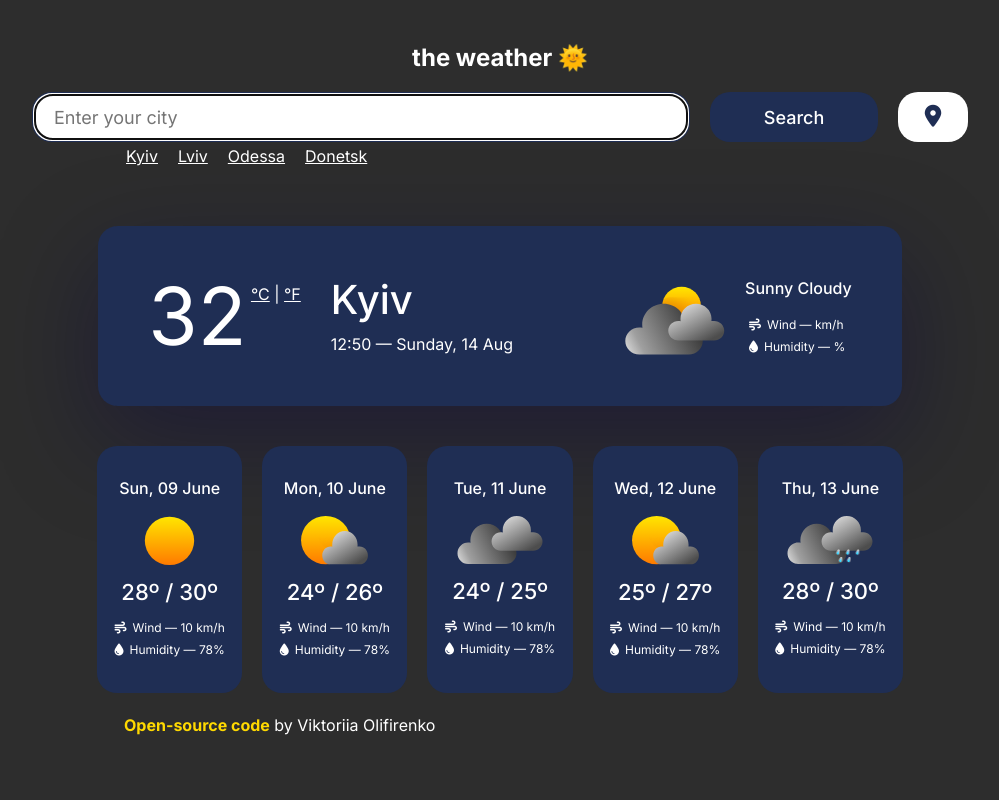
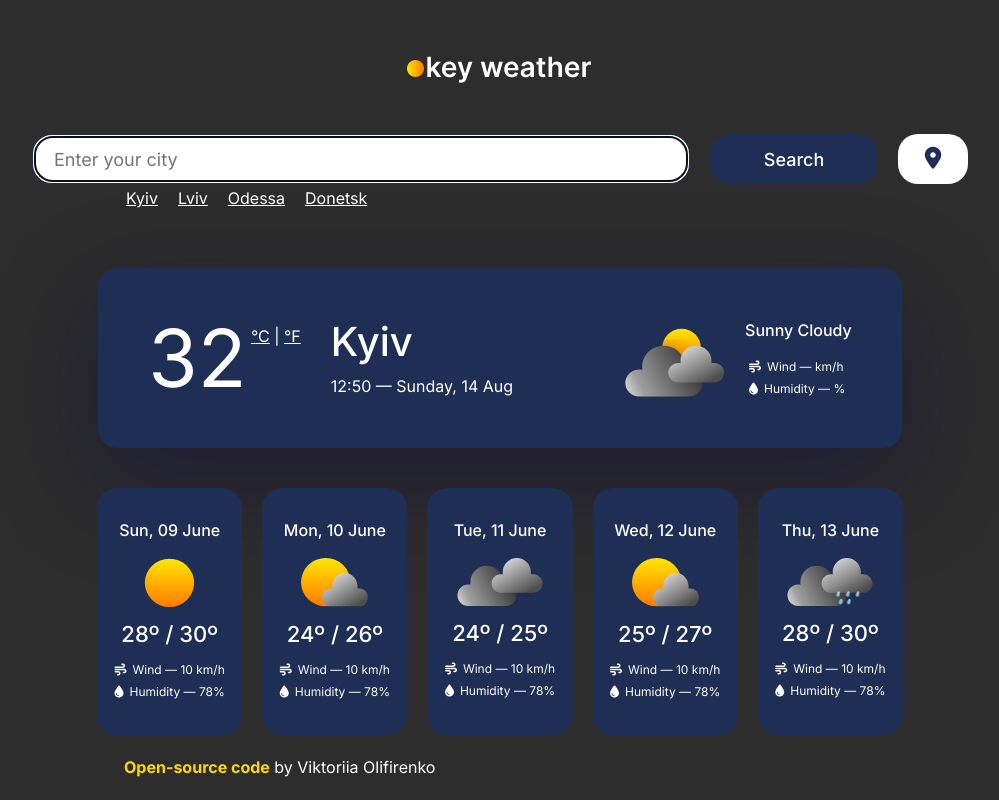
Before and after one commit to viktoriiaolli/weather-app, a plain HTML site: page index.html in a window 1280 px wide. Shown: the top 800 px of the page, without its empty margins (140-1139 px from the left). Drawn offline with nearby package versions, Linux system fonts and the light colour scheme; no server answers.

Commit message:
change title and logo

```diff
--- a/index.html
+++ b/index.html
@@ -9,7 +9,7 @@
       src="https://kit.fontawesome.com/313cdfcfb6.js"
       crossorigin="anonymous"
     ></script>
-    <title>Weather App</title>
+    <title>Okey Weather</title>
     <link
       href="https://cdn.jsdelivr.net/npm/bootstrap@5.2.0-beta1/dist/css/bootstrap.min.css"
       rel="stylesheet"
@@ -27,7 +27,9 @@
   <body>
     <div class="container">
       <header class="margin-logo">
-        <p class="logo white-color">the weather 🌞</p>
+        <div class="logo">
+          <img src="content/logo.svg" alt="logo" />
+        </div>
       </header>
 
       <form id="search-form">
--- a/src/style.css
+++ b/src/style.css
@@ -14,12 +14,10 @@ h3 {
 
 .logo {
   text-align: center;
-  font-weight: bold;
-  font-size: 24px;
 }
 
 .margin-logo {
-  margin-top: 40px;
+  margin: 50px 0;
 }
 
 .section-1 {
```
Also changed, not shown: content/logo.svg (added).
